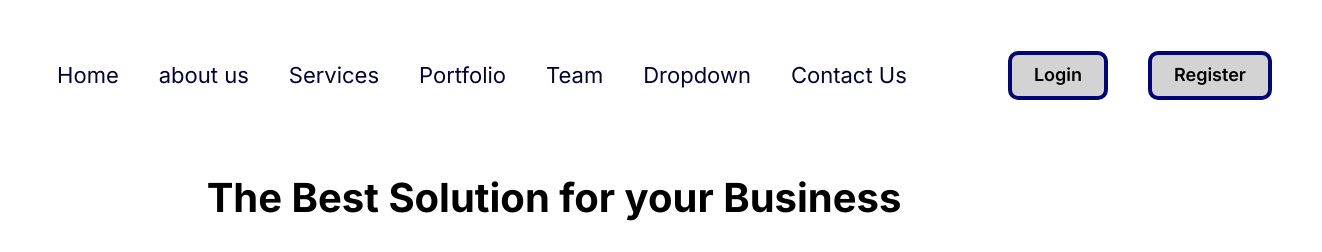
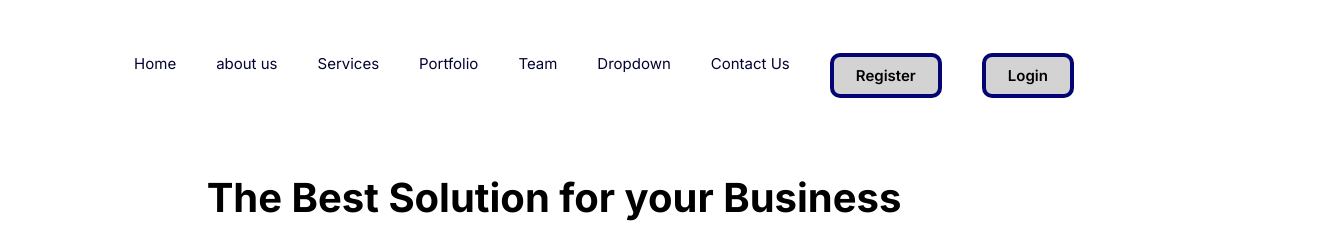
Before and after one commit to DhanuV18/Elzian_agro_intern, a plain HTML site: page index.html in a window 1536 px wide. Shown: the top 252 px of the page, 214-1536 px from the left. Drawn offline with Linux system fonts and the light colour scheme.

Commit message:
commit 4

```diff
--- a/css/style.css
+++ b/css/style.css
@@ -343,9 +343,18 @@ p {
 }
 
 
-@media screen and (min-width: 1024px) {
+@media screen and (min-width: 1500px) {
+
+    .nav{
+        flex-wrap: nowrap;
+    }
     .nav__toggler {
         display: none;
+    }
+
+    .nav__link{
+        margin-top: 25rem;
+        font-size: 1rem;
     }
 
     .nav__list {
@@ -355,6 +364,7 @@ p {
         font-size: 1.2rem;
         max-height: 100%;
         opacity: 1;
+        margin-right: 5rem;
 
     }
 
@@ -364,8 +374,14 @@ p {
         align-items: center;
     }
 
+    .nav__item > a{
+        font-size: 1.5rem;
+        white-space: nowrap;
+    }
+
     .nav--btn{
-        font-size: 0.5rem;
+        font-size: 1.5rem;
+        margin: 0;
     }
 }
 
--- a/index.html
+++ b/index.html
@@ -20,17 +20,17 @@
         <use xlink:href="icons/sprite.svg#menu"></use>
     </svg>
     <ul class="list nav__list collapsible__content">
-        <li class="nav__item"><a href="#">Home</a></li>
-        <li class="nav__item"><a href="#">about us</a></li>
-        <li class="nav__item"><a href="#">Services</a></li>
-        <li class="nav__item"><a href="#">Portfolio</a></li>
-        <li class="nav__item"><a href="#">Team</a></li>
-        <li class="nav__item"><a href="#">Dropdown</a></li>
-        <li class="nav__item"><a href="#">Contact Us</a></li>
+        <li class="nav__item"><a href="#" class="nav__link">Home</a></li>
+        <li class="nav__item"><a href="#" class="nav__link">about us</a></li>
+        <li class="nav__item"><a href="#" class="nav__link">Services</a></li>
+        <li class="nav__item"><a href="#" class="nav__link">Portfolio</a></li>
+        <li class="nav__item"><a href="#" class="nav__link">Team</a></li>
+        <li class="nav__item"><a href="#" class="nav__link">Dropdown</a></li>
+        <li class="nav__item"><a href="#" class="nav__link">Contact Us</a></li>
+        <li class="nav__item "><button class="btn btn--outline nav--btn">Register</button></li>
+        <li class="nav__item "><button class="btn btn--outline nav--btn">Login</button></li>
     </ul>
     <ul class="list nav__list collapsible__content">
-        <li class="nav__item nav--btn"><button class="btn btn--outline">Login</button></li>
-        <li class="nav__item nav--btn"><button class="btn btn--outline">Register</button></li>
     </ul>
 
 </nav>
```
